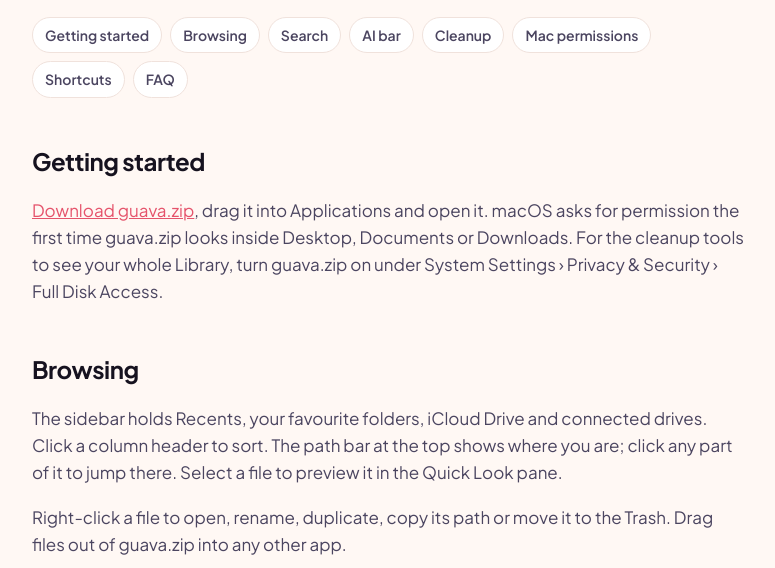
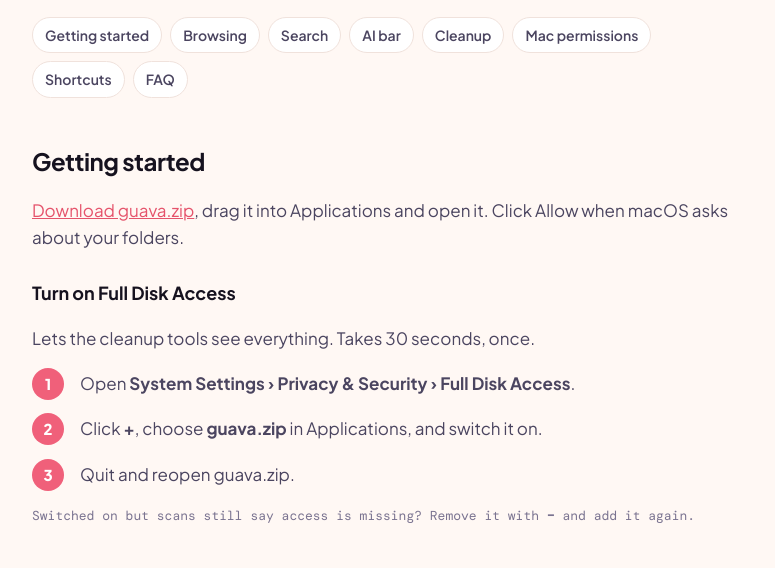
Before and after one commit to reallemmonade/guava-zip, a plain HTML site: page help/index.html in a window 1280 px wide. Shown: the part 224-792 px from the top of the page, without its empty margins (252-1027 px from the left). Drawn offline with nearby package versions, Linux system fonts and the light colour scheme.

Commit message:
Add a short Full Disk Access setup to help, link it from download
Co-Authored-By: Claude Opus 5.5 <noreply@anthropic.com>
Claude-Session: https://claude.ai/code/session_01FG5MMQ6XGJLyb31sNA5kq8

```diff
--- a/help/index.html
+++ b/help/index.html
@@ -27,7 +27,15 @@
 </ul>
 
 <h2 id="start">Getting started</h2>
-<p><a href="/download/">Download guava.zip</a>, drag it into Applications and open it. macOS asks for permission the first time guava.zip looks inside Desktop, Documents or Downloads. For the cleanup tools to see your whole Library, turn guava.zip on under System Settings › Privacy &amp; Security › Full Disk Access.</p>
+<p><a href="/download/">Download guava.zip</a>, drag it into Applications and open it. Click Allow when macOS asks about your folders.</p>
+<h3 id="full-disk-access">Turn on Full Disk Access</h3>
+<p>Lets the cleanup tools see everything. Takes 30 seconds, once.</p>
+<ol class="steps">
+<li>Open <strong>System Settings › Privacy &amp; Security › Full Disk Access</strong>.</li>
+<li>Click <strong>+</strong>, choose <strong>guava.zip</strong> in Applications, and switch it on.</li>
+<li>Quit and reopen guava.zip.</li>
+</ol>
+<p class="meta">Switched on but scans still say access is missing? Remove it with <strong>–</strong> and add it again.</p>
 
 <h2 id="browse">Browsing</h2>
 <p>The sidebar holds Recents, your favourite folders, iCloud Drive and connected drives. Click a column header to sort. The path bar at the top shows where you are; click any part of it to jump there. Select a file to preview it in the Quick Look pane.</p>
@@ -74,7 +82,7 @@
 <p><strong>What to do:</strong> click Allow to include those leftovers. Don't Allow just skips them.</p>
 <h3>Full Disk Access (optional)</h3>
 <p>Some places, like Mail, Messages and Safari data, are locked even after the prompts above. Without Full Disk Access, Junk Sweep, Space Map and Uninstall Apps skip them and their totals come out a little low. macOS never asks for this; you turn it on yourself. When a scan skips protected folders, guava.zip shows a small banner with a shortcut.</p>
-<p><strong>What to do:</strong> open System Settings › Privacy &amp; Security › Full Disk Access (guava.zip's Open Full Disk Access button takes you there). Switch guava.zip on; if it isn't listed, click + and choose guava.zip in Applications. Then click Quit &amp; Reopen. After an update you may need to switch it off and on again.</p>
+<p><strong>What to do:</strong> follow the three steps in <a href="#full-disk-access">Turn on Full Disk Access</a>.</p>
 <h3>First open of a downloaded copy</h3>
 <blockquote class="prompt">“guava.zip” Not Opened. Apple could not verify “guava.zip” is free of malware that may harm your Mac or compromise your privacy.</blockquote>
 <p>guava.zip isn't notarized by Apple yet, so the first time you open a copy downloaded from the web, macOS stops it. Copies you build yourself don't get this.</p>
```
Also changed, not shown: download/index.html (+1 -1 lines).
